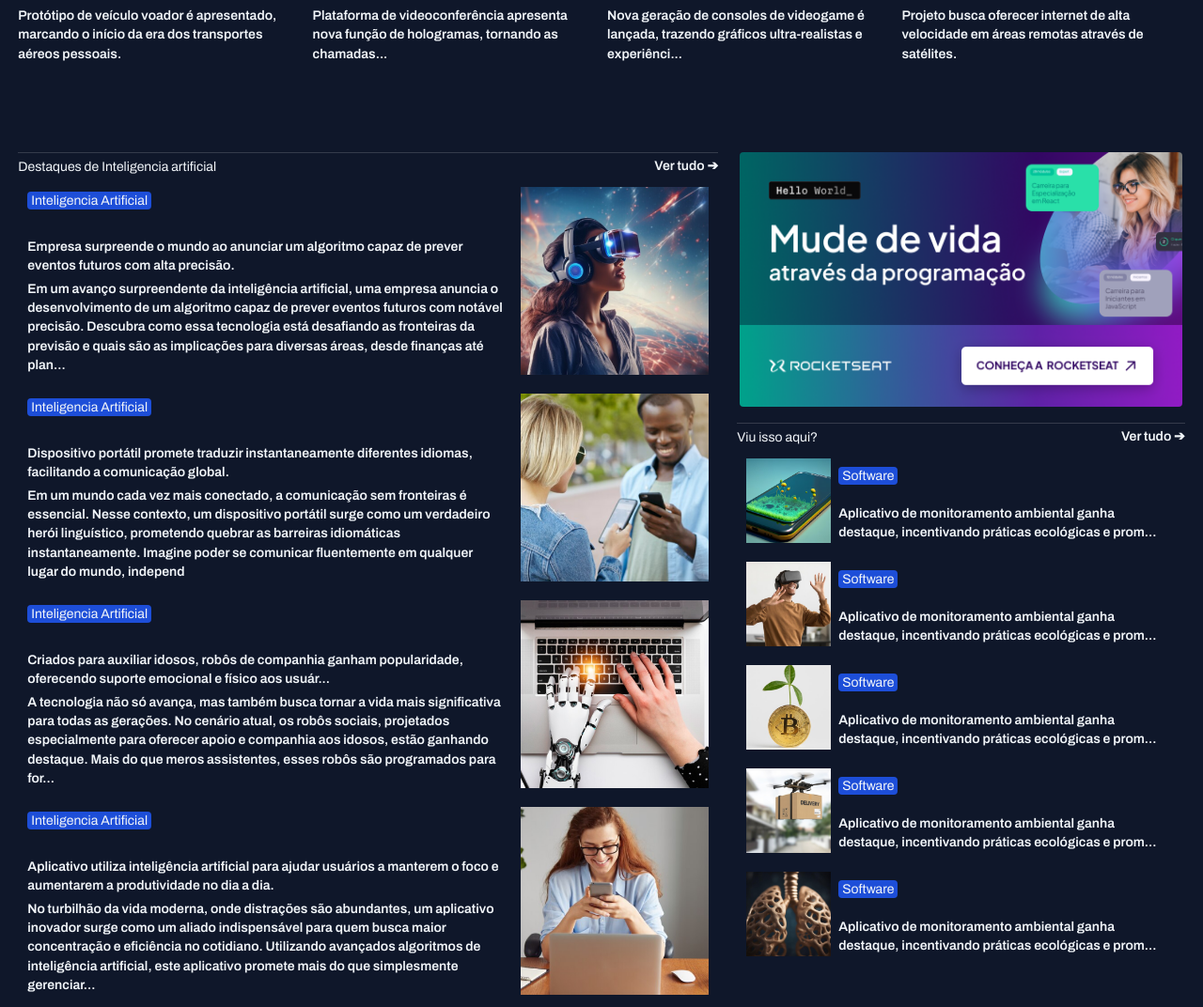
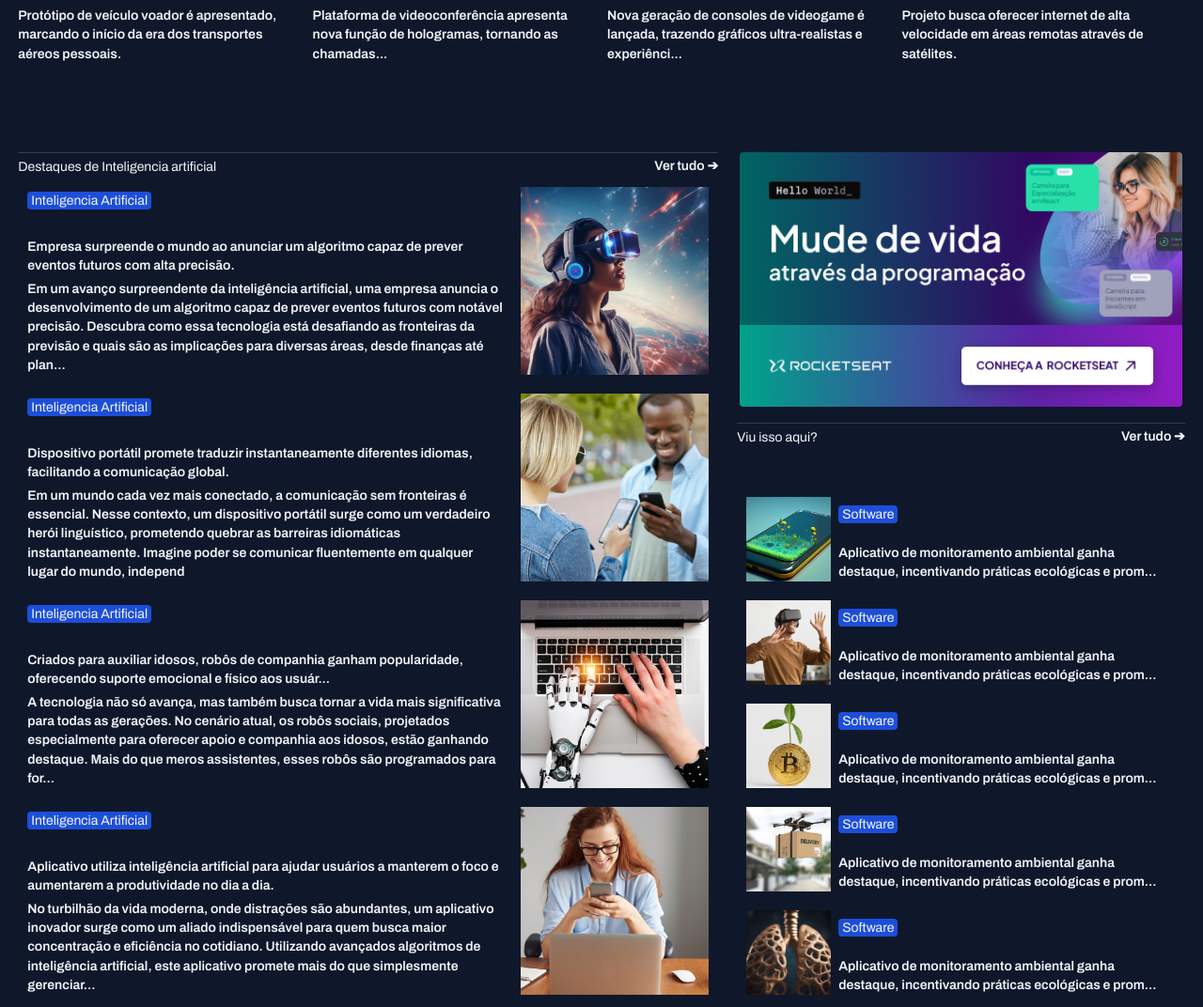
Before and after one commit to RaulMartinsantos/html_css, a plain HTML site: page projeto4/index.html in a window 1280 px wide. Shown: the part 800-1872 px from the top of the page at 94% size. Drawn offline with Linux system fonts and the light colour scheme.

Commit message:
ajustes finais

```diff
--- a/projeto4/styles/index.css
+++ b/projeto4/styles/index.css
@@ -193,6 +193,13 @@ aside {
   gap: 20px;
 }
 
+#asidecontainer,
+#asidecontainer1 {
+  display: flex;
+  flex-direction: column;
+  padding-bottom: 18px;
+}
+
 img {
   height: 200px;
   width: 200px;
```
